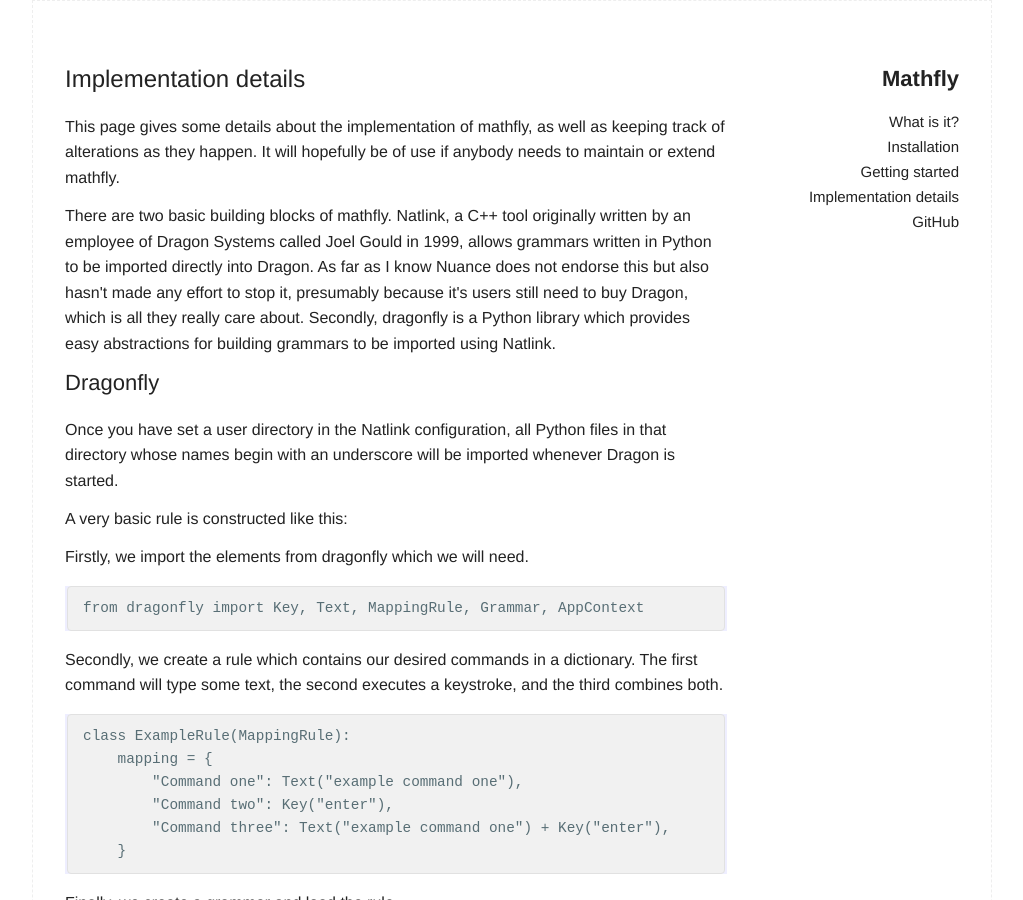
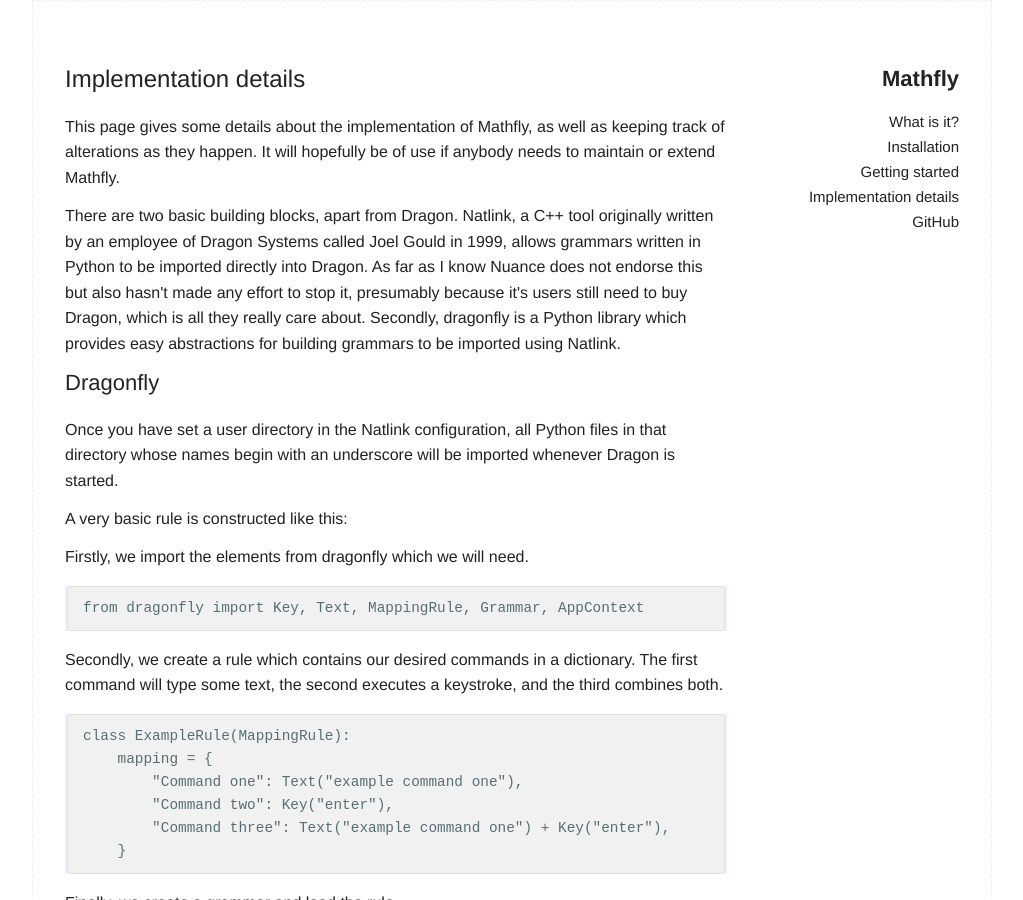
Before and after one commit to mirober/mathfly-site, a Jekyll site: the page built from implementation.md, in a window 1280 px wide and 900 px high. Shown: the whole window, without its empty margins (128-1151 px from the left). Built offline with Jekyll 4.4.1, drawn with Linux system fonts in a browser that asks for light colours; some of the changed text lies outside the part shown.

Commit message:
Capitalisation

````diff
--- a/implementation.md
+++ b/implementation.md
@@ -3,9 +3,9 @@ layout: page
 title: Implementation details
 ---
 
-This page gives some details about the implementation of mathfly, as well as keeping track of alterations as they happen. It will hopefully be of use if anybody needs to maintain or extend mathfly.
+This page gives some details about the implementation of Mathfly, as well as keeping track of alterations as they happen. It will hopefully be of use if anybody needs to maintain or extend Mathfly.
 
-There are two basic building blocks of mathfly. Natlink, a C++ tool originally written by an employee of Dragon Systems called Joel Gould in 1999, allows grammars written in Python to be imported directly into Dragon. As far as I know Nuance does not endorse this but also hasn\'t made any effort to stop it, presumably because it\'s users still need to buy Dragon, which is all they really care about. Secondly, dragonfly is a Python library which provides easy abstractions for building grammars to be imported using Natlink.
+There are two basic building blocks, apart from Dragon. Natlink, a C++ tool originally written by an employee of Dragon Systems called Joel Gould in 1999, allows grammars written in Python to be imported directly into Dragon. As far as I know Nuance does not endorse this but also hasn\'t made any effort to stop it, presumably because it\'s users still need to buy Dragon, which is all they really care about. Secondly, dragonfly is a Python library which provides easy abstractions for building grammars to be imported using Natlink.
 
 ## Dragonfly
 Once you have set a user directory in the Natlink configuration, all Python files in that directory whose names begin with an underscore will be imported whenever Dragon is started.
@@ -50,7 +50,7 @@ To this end, Mathfly uses a couple of elements from the Caster voice programming
 ## Configuration files
 Another limitation of basic dragonfly rules is that they cannot be reloaded on-the-fly, requiring a full restart of Dragon for changes to be implemented, and that you need to edit Python source files to modify them.
 
-Mathfly gets around this by defining the vast majority of commands in `.toml` configuration files. I had never used Vocola before creating mathfly, but it was later pointed out that this is very similar to their system. Another example of convergent evolution I guess.
+Mathfly gets around this by defining the vast majority of commands in `.toml` configuration files. I had never used Vocola before creating Mathfly, but it was later pointed out that this is very similar to their system. Another example of convergent evolution I guess.
 
 The configuration file (`lyx.toml`) looks like this:
 ```
@@ -94,7 +94,7 @@ This looks slightly more complex, but has the same basic structure. The command
 To save digging through old pull requests, I\'ll put the text of any major updates here.
 
 ## Fix integer bug - 5
-The regular dragonfly `IntegerRef` class allows for example \"162\" to be dictated as \"hundred sixty two\", dropping the \"one\". This provides some convenience but when you allow multiple numbers side-by-side in a repeat rule, as mathfly does, it causes problems. Since Dragon cannot distinguish between \"four hundred thirty three\" and \"four, hundred thirty three\", it produces \"4133\" instead of \"433\" as intended.
+The regular dragonfly `IntegerRef` class allows for example \"162\" to be dictated as \"hundred sixty two\", dropping the \"one\". This provides some convenience but when you allow multiple numbers side-by-side in a repeat rule, as Mathfly does, it causes problems. Since Dragon cannot distinguish between \"four hundred thirty three\" and \"four, hundred thirty three\", it produces \"4133\" instead of \"433\" as intended.
 
 I\'ve re-implemented the class in `lib/integers.py` so that it now requires \"133\" to be dictated as \"one hundred thirty three\", solving the problem. It should now be possible to dictate numbers any way you want:
 
````
